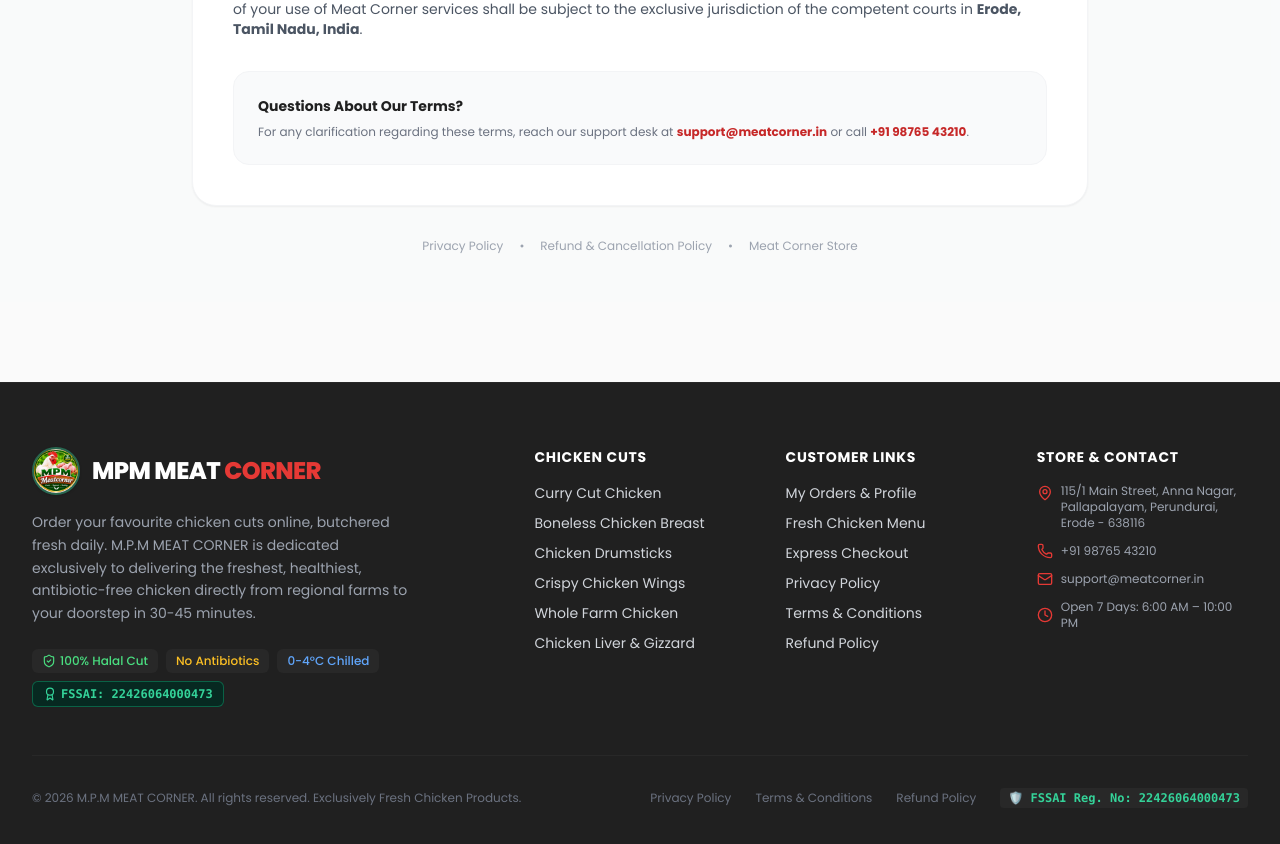
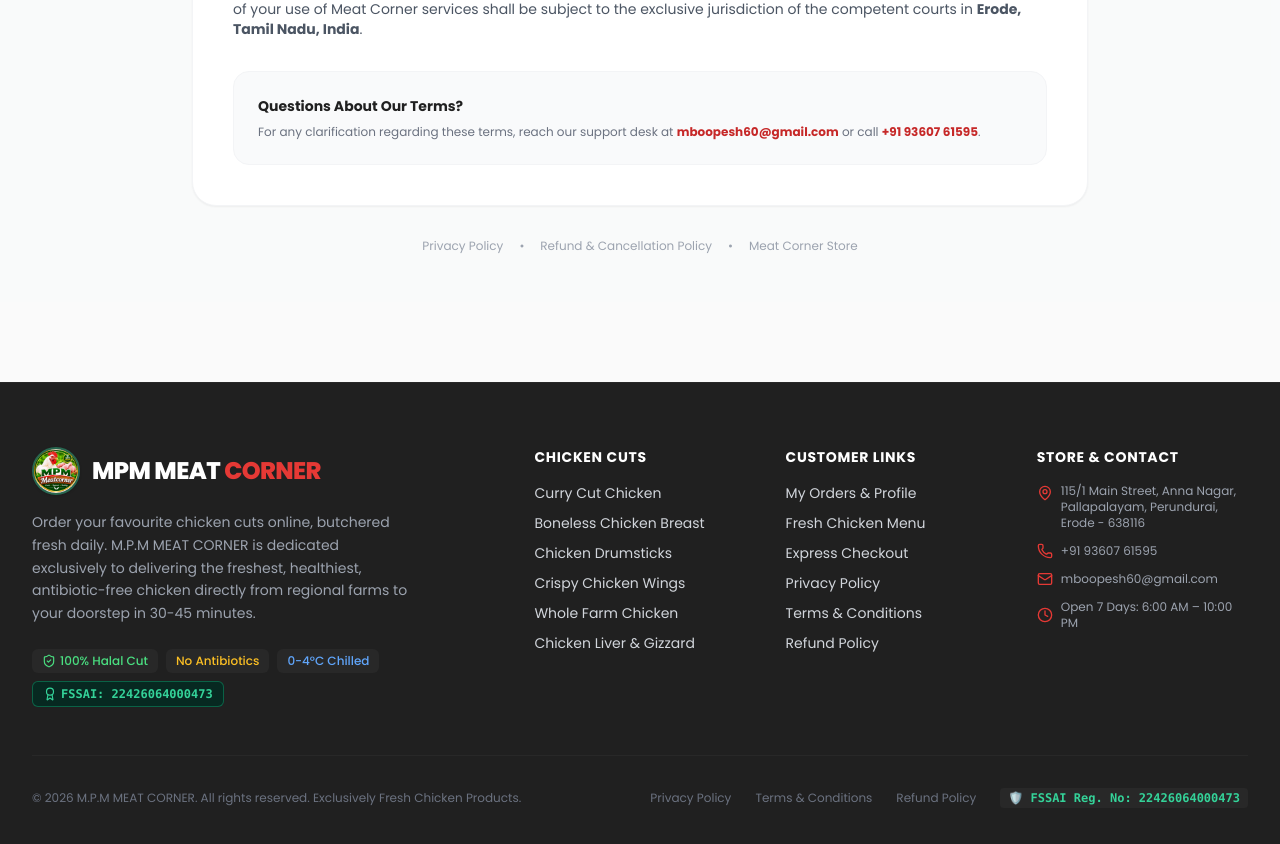
Before and after one commit to vijiyaragavan26/meat-corner, a React (Vite) app in the folder frontend/: page /terms in a window 1280 px wide. Shown: the part 1529-2373 px from the top of the page. Built offline with nearby package versions, Linux system fonts and the light colour scheme; no server answers.

Commit message:
feat: update store contact email to mboopesh60@gmail.com and phone to +91 93607 61595

```diff
--- a/frontend/src/components/common/Footer.tsx
+++ b/frontend/src/components/common/Footer.tsx
@@ -135,11 +135,15 @@ export const Footer: React.FC = () => {
               </li>
               <li className="flex items-center">
                 <Phone className="w-4 h-4 text-brand-500 mr-2 flex-shrink-0" />
-                <span>+91 98765 43210</span>
+                <a href="tel:+919360761595" className="hover:text-white transition">
+                  +91 93607 61595
+                </a>
               </li>
               <li className="flex items-center">
                 <Mail className="w-4 h-4 text-brand-500 mr-2 flex-shrink-0" />
-                <span>support@meatcorner.in</span>
+                <a href="mailto:mboopesh60@gmail.com" className="hover:text-white transition">
+                  mboopesh60@gmail.com
+                </a>
               </li>
               <li className="flex items-center">
                 <Clock className="w-4 h-4 text-brand-500 mr-2 flex-shrink-0" />
--- a/frontend/src/pages/admin/AdminSettingsPage.tsx
+++ b/frontend/src/pages/admin/AdminSettingsPage.tsx
@@ -10,8 +10,8 @@ export const AdminSettingsPage: React.FC = () => {
 
   // Form states
   const [storeName, setStoreName] = useState('MEAT CORNER');
-  const [contactPhone, setContactPhone] = useState('+91 98765 43210');
-  const [contactEmail, setContactEmail] = useState('support@meatcorner.in');
+  const [contactPhone, setContactPhone] = useState('+91 93607 61595');
+  const [contactEmail, setContactEmail] = useState('mboopesh60@gmail.com');
   const [address, setAddress] = useState('');
   const [baseDeliveryCharge, setBaseDeliveryCharge] = useState<number>(30);
   const [freeDeliveryAbove, setFreeDeliveryAbove] = useState<number>(499);
--- a/frontend/src/pages/legal/PrivacyPolicyPage.tsx
+++ b/frontend/src/pages/legal/PrivacyPolicyPage.tsx
@@ -135,11 +135,11 @@ export const PrivacyPolicyPage: React.FC = () => {
             <div className="grid grid-cols-1 sm:grid-cols-3 gap-3 text-xs pt-1">
               <div className="flex items-center space-x-2 text-brand-900 font-medium">
                 <Mail className="w-4 h-4 text-brand-700 shrink-0" />
-                <span>support@meatcorner.in</span>
+                <a href="mailto:mboopesh60@gmail.com" className="hover:underline">mboopesh60@gmail.com</a>
               </div>
               <div className="flex items-center space-x-2 text-brand-900 font-medium">
                 <Phone className="w-4 h-4 text-brand-700 shrink-0" />
-                <span>+91 98765 43210</span>
+                <a href="tel:+919360761595" className="hover:underline">+91 93607 61595</a>
               </div>
               <div className="flex items-center space-x-2 text-brand-900 font-medium">
                 <MapPin className="w-4 h-4 text-brand-700 shrink-0" />
--- a/frontend/src/pages/legal/RefundPolicyPage.tsx
+++ b/frontend/src/pages/legal/RefundPolicyPage.tsx
@@ -114,7 +114,7 @@ export const RefundPolicyPage: React.FC = () => {
             <ol className="list-decimal list-inside space-y-2 text-gray-600 text-xs sm:text-sm">
               <li>Open your order details under <Link to="/account" className="text-brand-700 font-bold hover:underline">Order History</Link>.</li>
               <li>Provide your Order Number (e.g. <code>MC-20261119-XXXX</code>) and a brief description or photo of the issue.</li>
-              <li>You can contact us instantly via WhatsApp at <strong>+91 98765 43210</strong> or email <strong>support@meatcorner.in</strong>.</li>
+              <li>You can contact us instantly via WhatsApp at <strong>+91 93607 61595</strong> or email <strong>mboopesh60@gmail.com</strong>.</li>
             </ol>
           </section>
 
@@ -149,13 +149,13 @@ export const RefundPolicyPage: React.FC = () => {
               Our master butchery and support managers are available 7 days a week (6:00 AM – 10:00 PM):
             </p>
             <div className="flex flex-wrap items-center gap-4 text-xs pt-1">
-              <a href="tel:+919876543210" className="inline-flex items-center space-x-1.5 font-bold text-brand-700 hover:underline">
+              <a href="tel:+919360761595" className="inline-flex items-center space-x-1.5 font-bold text-brand-700 hover:underline">
                 <Phone className="w-4 h-4" />
-                <span>+91 98765 43210</span>
+                <span>+91 93607 61595</span>
               </a>
-              <a href="mailto:support@meatcorner.in" className="inline-flex items-center space-x-1.5 font-bold text-brand-700 hover:underline">
+              <a href="mailto:mboopesh60@gmail.com" className="inline-flex items-center space-x-1.5 font-bold text-brand-700 hover:underline">
                 <Mail className="w-4 h-4" />
-                <span>support@meatcorner.in</span>
+                <span>mboopesh60@gmail.com</span>
               </a>
               <span className="inline-flex items-center space-x-1.5 text-gray-600">
                 <span>📍 115/1 Main Street, Anna Nagar, Pallapalayam, Perundurai, Erode - 638116</span>
--- a/frontend/src/pages/legal/TermsPage.tsx
+++ b/frontend/src/pages/legal/TermsPage.tsx
@@ -125,7 +125,7 @@ export const TermsPage: React.FC = () => {
           <section className="p-6 rounded-2xl bg-gray-50 border border-gray-100 space-y-2">
             <h3 className="font-bold text-sm text-charcoal">Questions About Our Terms?</h3>
             <p className="text-xs text-gray-500">
-              For any clarification regarding these terms, reach our support desk at <strong className="text-brand-700">support@meatcorner.in</strong> or call <strong className="text-brand-700">+91 98765 43210</strong>.
+              For any clarification regarding these terms, reach our support desk at <strong className="text-brand-700">mboopesh60@gmail.com</strong> or call <strong className="text-brand-700">+91 93607 61595</strong>.
             </p>
           </section>
         </div>
--- a/frontend/src/services/api.ts
+++ b/frontend/src/services/api.ts
@@ -1566,8 +1566,8 @@ export const api = {
   getAdminSettings: () =>
     callApi('/admin/settings', {}, () => ({
       storeName: 'MEAT CORNER',
-      contactPhone: '+91 98765 43210',
-      contactEmail: 'support@meatcorner.in',
+      contactPhone: '+91 93607 61595',
+      contactEmail: 'mboopesh60@gmail.com',
       address: '115/1 Main Street, Anna Nagar, Pallapalayam, Perundurai, Erode - 638116',
       freeDeliveryAbove: 499,
       baseDeliveryCharge: 30,
```
